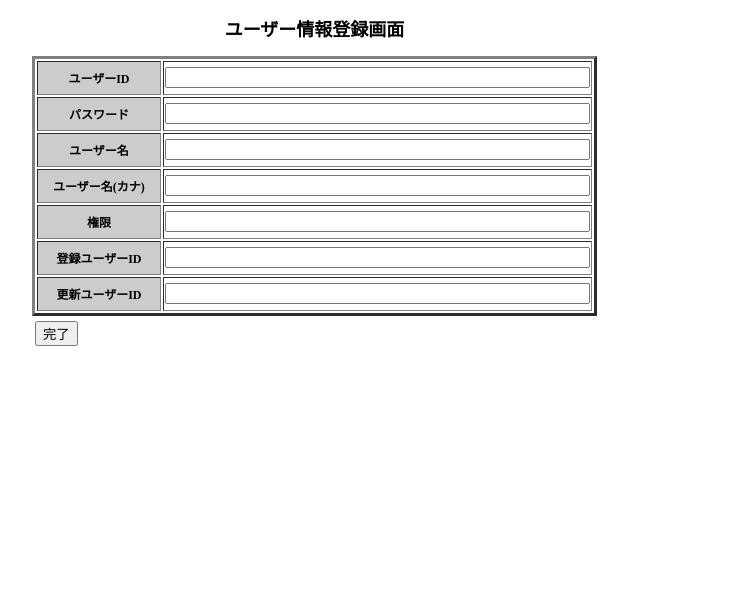
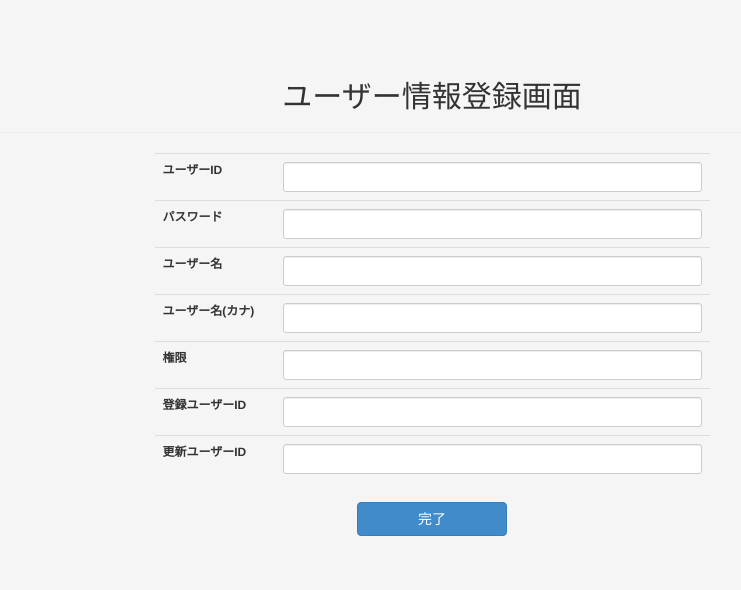
Before and after one commit to masaru-nemoto-biz/AiuProject, a CodeIgniter app: page /AiuProject/user_table/userInfo_add in a window 1280 px wide. Shown: the top 590 px of the page, without its empty margins (208-949 px from the left). Run offline with CodeIgniter, Linux system fonts and the light colour scheme; some libraries are stand-ins or nearby versions.

Commit message:
ユーザー一覧画面、ユーザー情報登録画面、ユーザー情報変更画面、事故状況登録画面の画面レイアウトの変更。

```diff
--- a/AiuProject/application/controllers/user_table.php
+++ b/AiuProject/application/controllers/user_table.php
@@ -61,9 +61,6 @@ class User_table extends CI_Controller {
 
     function conform_add() {
 
-//        $timedata = date('Y_m_d');
-//        echo "$timedata";          この２行はできなかった。$timedataはdbにその値を入れることはできない。
-
         $data['user_name'] = $this->input->post('user_name');
         $array = array(
             'user_id' => $this->input->post('user_id'),
--- a/AiuProject/application/views/contractinfo_list_view.php
+++ b/AiuProject/application/views/contractinfo_list_view.php
@@ -36,7 +36,7 @@
         <?=form_close();?>
         <?=form_open('contractinfolist/contractInfoList_conform')?>
         <div class="page-header text-center">
-            <p class="h2">契約情報一覧画面 <span class="small">契約情報の閲覧・登録が可能</span></p>
+            <p class="h2">契約情報一覧画面<span class="small">契約情報の閲覧・登録が可能</span></p>
         </div>
         <?php foreach ($list1 as $row): ?>
         <div class="row">
--- a/AiuProject/application/views/userinfo_conform_view.php
+++ b/AiuProject/application/views/userinfo_conform_view.php
@@ -3,46 +3,85 @@
 <html xmlns="http://www.w3.org/1999/xhtml" lang="ja" xml:lang="ja">
 <head>
     <meta http-equiv="Content-Type" content="text/html; charset=utf-8" />
-    <link rel="stylesheet" href="<?=base_url();?>css/shop.css" type="text/css" />
+    <link href="<?=base_url();?>css/bootstrap.css" rel="stylesheet"/>
+    <meta name="viewport" content="width=device-width,initial-scale=1.0,minimum-scale=1.0,maximum-scale=1.0,user-scalable=no"/>
+
+    <!-- dataTables ------------------------------------------------------------------------------------------------------------------------------>
+      <link rel="stylesheet" type="text/css" href="http://ajax.aspnetcdn.com/ajax/jquery.dataTables/1.9.4/css/jquery.dataTables.css">
+      <!-- jQuery -->
+      <script type="text/javascript" charset="utf8" src="http://ajax.aspnetcdn.com/ajax/jQuery/jquery-1.8.2.min.js"></script>
+      <!-- DataTables -->
+      <script type="text/javascript" charset="utf8" src="http://ajax.aspnetcdn.com/ajax/jquery.dataTables/1.9.4/jquery.dataTables.min.js"></script>
+    <!-------------------------------------------------------------------------------------------------------------------------------------------->
+
+    <!--[if lt IE 9]>
+      <script src="http://oss.maxcdn.com/libs/html5shiv/3.7.0/html5shiv.js"></script>
+      <script src="http://oss.maxcdn.com/libs/respond.js/1.4.2/respond.min.js"></script>
+    <![endif]-->
     <title>AIU</title>
+    <style type="text/css">
+        body {
+            padding-top: 40px;
+            padding-bottom: 40px;
+            background-color: #f5f5f5;
+        }
+        .center_auto {
+            margin-left: auto;
+            margin-right: auto;
+        }
+    </style>
 </head>
     <body>
+        <div class="container form-group" style="font-size: 12px;">
         <?php if (is_null($user_data)) : ?>
+        <div class="page-header text-center">
+            <p class="h2">ユーザー情報登録画面</p>
+        </div>
+        <div class="row">
+            <div class="col-md-3"></div>
+            <div class="col-md-6">
+            <div class="table-responsive">
+            <table border="0" class="table">
             <?= form_open('user_table/conform_add') ?>
-                <div style="margin-right:auto; margin-left:auto; width:800px; font-size:12px">
-                    <table border="3">
-                        <caption align=center><h2>ユーザー情報登録画面</h2></caption>
-                        <tr><th width="120" bgcolor="#cccccc">ユーザーID</th><td><input type="text" name="user_id" value="" size="50" /></td></tr>
-                        <tr><th bgcolor="#cccccc">パスワード</th><td><input type="password" name="password" value="" size="50" /></td></tr>
-                        <tr><th bgcolor="#cccccc">ユーザー名</th><td><input type="text" name="user_name" value="" size="50" /></td></tr>
-                        <tr><th bgcolor="#cccccc">ユーザー名(カナ)</th><td><input type="text" name="user_name_kana" value="" size="50" /></td></tr>
-                        <tr><th bgcolor="#cccccc">権限</th><td><input type="text" name="authority" value="" size="50" /></td></tr>
-                        <tr><th bgcolor="#cccccc">登録ユーザーID</th><td><input type="text" name="registration_user_id" value="" size="50" /></td></tr>
-                        <tr><th bgcolor="#cccccc">更新ユーザーID</th><td><input type="text" name="renovate_user_id" value="" size="50" /></td></tr>
-                        <table border="0">
-                            <tr><td><input type="submit" value="完了"/></td></tr>
-                        </table>
-                    </table>
+                <tr><th width="120">ユーザーID</th><td colspan="6"><input class="form-control input-sm" type="text" name="user_id" value="" /></td></tr>
+                <tr><th>パスワード</th><td colspan="6"><input class="form-control input-sm" type="password" name="password" value="" /></td></tr>
+                <tr><th>ユーザー名</th><td colspan="6"><input class="form-control input-sm" type="text" name="user_name" value="" /></td></tr>
+                <tr><th>ユーザー名(カナ)</th><td colspan="6"><input class="form-control input-sm" type="text" name="user_name_kana" value="" /></td></tr>
+                <tr><th>権限</th><td colspan="6"><input class="form-control input-sm" type="text" name="authority" value="" /></td></tr>
+                <tr><th>登録ユーザーID</th><td colspan="6"><input class="form-control input-sm" type="text" name="registration_user_id" value="" /></td></tr>
+                <tr><th>更新ユーザーID</th><td colspan="6"><input class="form-control input-sm" type="text" name="renovate_user_id" value="" /></td></tr>
+            </table>
+            </div>
+            </div>
+                <div class="center_auto" style="margin-top: 10px; width: 150px;">
+                   <input class="btn btn-primary" style="width:150px" type="submit" value="完了"/>
                 </div>
+            </div>
+        </div>
             <?= form_close(); ?>
         <?php else: ?>
+        <div class="page-header text-center">
+            <p class="h2">ユーザー情報変更画面</p>
+        </div>
+        <div class="row">
+            <div class="col-md-3"></div>
+            <div class="col-md-6">
+            <div class="table-responsive">
+            <table border="0" class="table">
             <?= form_open('user_table/conform') ?>
                 <?php foreach ($user_data as $row): ?>
-        <div style="font-size: 12px">
-                <div style="margin-right:auto; margin-left:auto; width:800px; font-size:12px">
-                <table border="3">
-                    <caption align=center><h2>ユーザー情報変更画面</h2></caption>
-                    <tr><th width="120" bgcolor="#cccccc">ユーザーID</th><td><input type="text" name="user_id" value="<?= $row->user_id ?>" size="50" /></td></tr>
-                    <tr><th bgcolor="#cccccc">パスワード</th><td><input type="password" name="password" value="<?= $row->password ?>" size="50" /></td></tr>
-                    <tr><th bgcolor="#cccccc">ユーザー名</th><td><input type="text" name="user_name" value="<?= $row->user_name ?>" size="50" /></td></tr>
-                    <tr><th bgcolor="#cccccc">ユーザー名(カナ)</th><td><input type="text" name="user_name_kana" value="<?= $row->user_name_kana ?>" size="50" /></td></tr>
-                    <tr><th bgcolor="#cccccc">権限</th><td><input type="text" name="authority" value="<?= $row->authority ?>" size="50" /></td></tr>
-                    <tr><th bgcolor="#cccccc">登録ユーザーID</th><td><input type="text" name="registration_user_id" value="<?= $row->registration_user_id ?>" size="50" /></td></tr>
-                    <tr><th bgcolor="#cccccc">更新ユーザーID</th><td><input type="text" name="renovate_user_id" value="<?= $row->renovate_user_id ?>" size="50" /></td></tr>
-                    <table border="0">
-                        <tr><td><input type="submit" value="完了"/></td></tr>
-                    </table>
+                    <tr><th width="120">ユーザーID</th><td colspan="6"><input class="form-control input-sm" type="text" name="user_id" value="<?= $row->user_id ?>" /></td></tr>
+                    <tr><th>パスワード</th><td colspan="6"><input class="form-control input-sm" type="password" name="password" value="<?= $row->password ?>" /></td></tr>
+                    <tr><th>ユーザー名</th><td colspan="6"><input class="form-control input-sm" type="text" name="user_name" value="<?= $row->user_name ?>" /></td></tr>
+                    <tr><th>ユーザー名(カナ)</th><td colspan="6"><input class="form-control input-sm" type="text" name="user_name_kana" value="<?= $row->user_name_kana ?>" /></td></tr>
+                    <tr><th>権限</th><td colspan="6"><input class="form-control input-sm" type="text" name="authority" value="<?= $row->authority ?>" /></td></tr>
+                    <tr><th>登録ユーザーID</th><td colspan="6"><input class="form-control input-sm" type="text" name="registration_user_id" value="<?= $row->registration_user_id ?>" /></td></tr>
+                    <tr><th>更新ユーザーID</th><td colspan="6"><input class="form-control input-sm" type="text" name="renovate_user_id" value="<?= $row->renovate_user_id ?>" /></td></tr>
                 </table>
+            </div>
+            </div>
+                <div class="center_auto" style="margin-top: 10px; width: 150px;">
+                   <input class="btn btn-primary" style="width:150px" type="submit" value="完了"/>
                 </div>
             </div>
                 <?php endforeach; ?>
```
Also changed, not shown: AiuProject/application/views/accident_conform_view.php (+20 -21 lines), AiuProject/application/views/user_table_view.php (+41 -4 lines).
